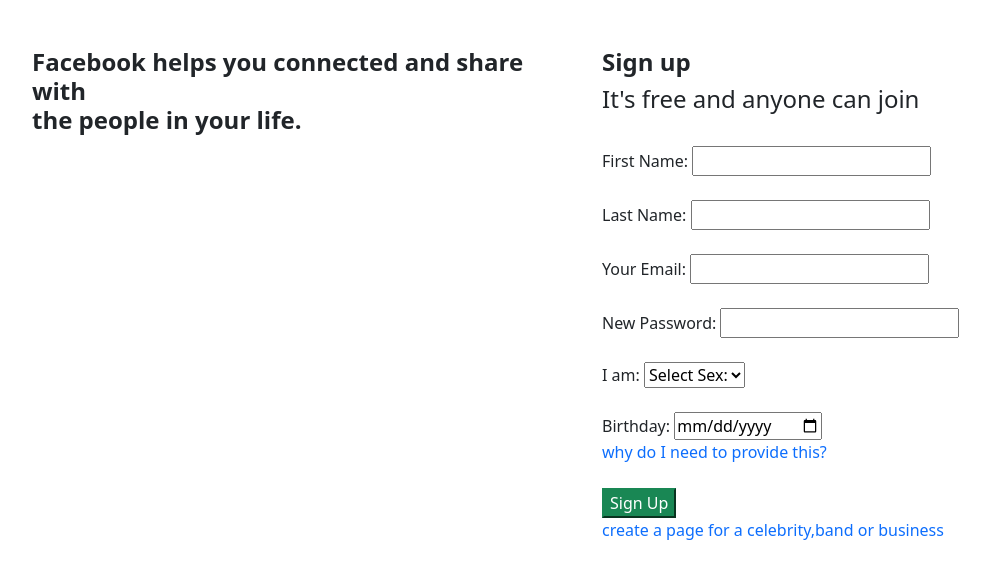
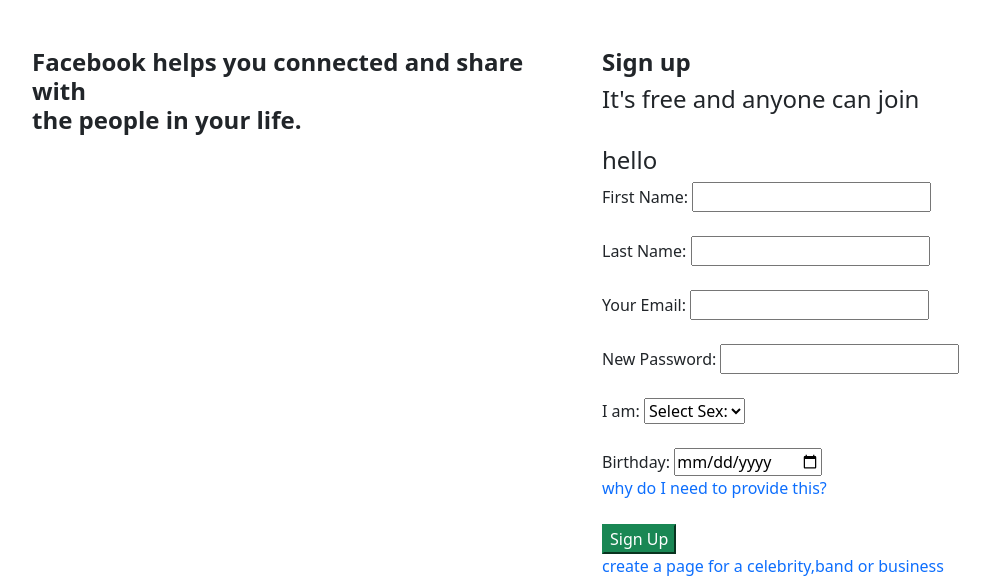
Before and after one commit to SibinBaiju/facebook, a Django app: template templates/index.html in a window 1280 px wide. Shown: the part 79-656 px from the top of the page, without its empty margins (50-1040 px from the left). Run offline with Django 3.2, Linux system fonts and the light colour scheme; the template is opened without the code that fills it, so the values that code supplies are empty.

Commit message:
'modify'

```diff
--- a/templates/index.html
+++ b/templates/index.html
@@ -40,6 +40,7 @@
       <div class="col">
         <h4 class="fw-bold ">Sign up</h4>
         <h4>It's free and anyone can join</h4><br>
+        <h4>hello</h4>
         <div>
           <form>
             <label>First Name:</label>
```
